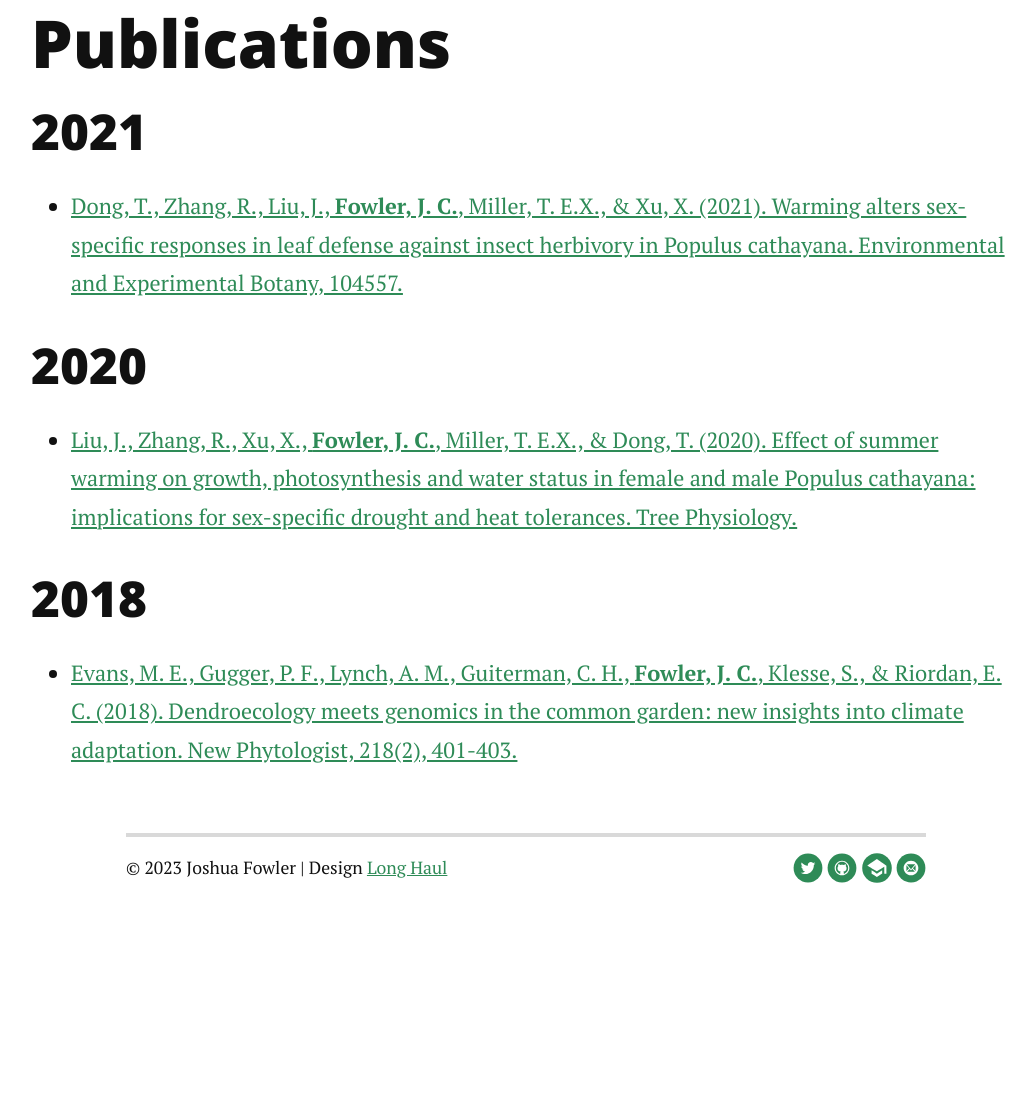
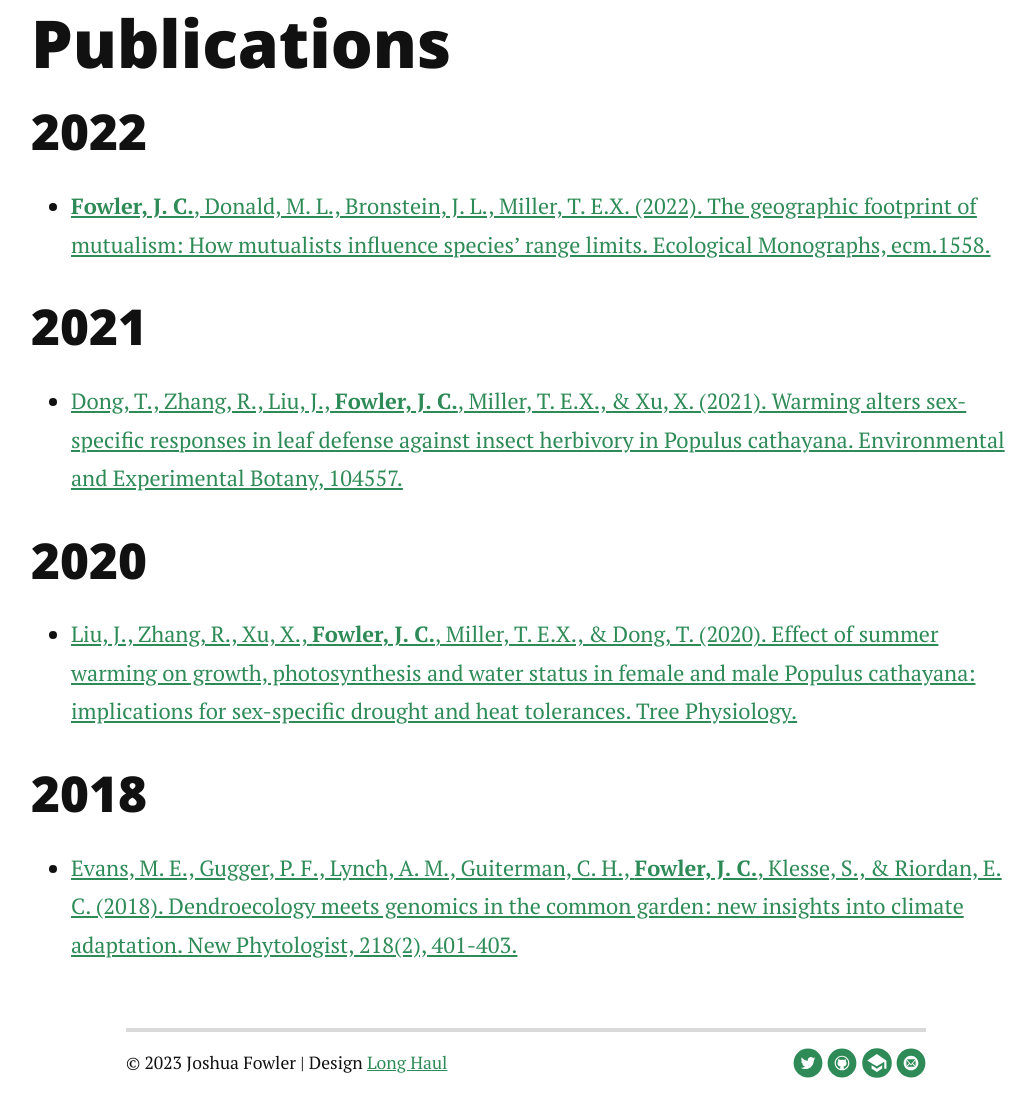
Before and after one commit to joshuacfowler/joshuacfowler.github.io, a Jekyll site: the page built from publications.md, in a window 1280 px wide. Shown: the part 330-1450 px from the top of the page, without its empty margins (114-1150 px from the left). Built offline with Jekyll 4.4.1, drawn with Linux system fonts in a browser that asks for light colours; nearby versions of some CDN libraries; before the commit the page ends 1255 px from its top, so only the background shows below that.

Commit message:
adding mutRL review paper

```diff
--- a/publications.md
+++ b/publications.md
@@ -5,6 +5,9 @@ title: Publications
 
 
 # Publications
+
+## 2022
+* <a href="/assets/pubs/Ecological Monographs - 2022 - Fowler - The geographic footprint of mutualism How mutualists influence species range.pdf"> <b>Fowler, J. C.</b>, Donald, M. L., Bronstein, J. L., Miller, T. E.X. (2022). The geographic footprint of mutualism: How mutualists influence species' range limits. Ecological Monographs, ecm.1558. </a>
 
 ## 2021
 * <a href="/assets/pubs/TingfaDongEEB2021.pdf"> Dong, T., Zhang, R., Liu, J., <b>Fowler, J. C.</b>, Miller, T. E.X., & Xu, X. (2021). Warming alters sex-specific responses in leaf defense against insect herbivory in Populus cathayana. Environmental and Experimental Botany, 104557. </a>
```
